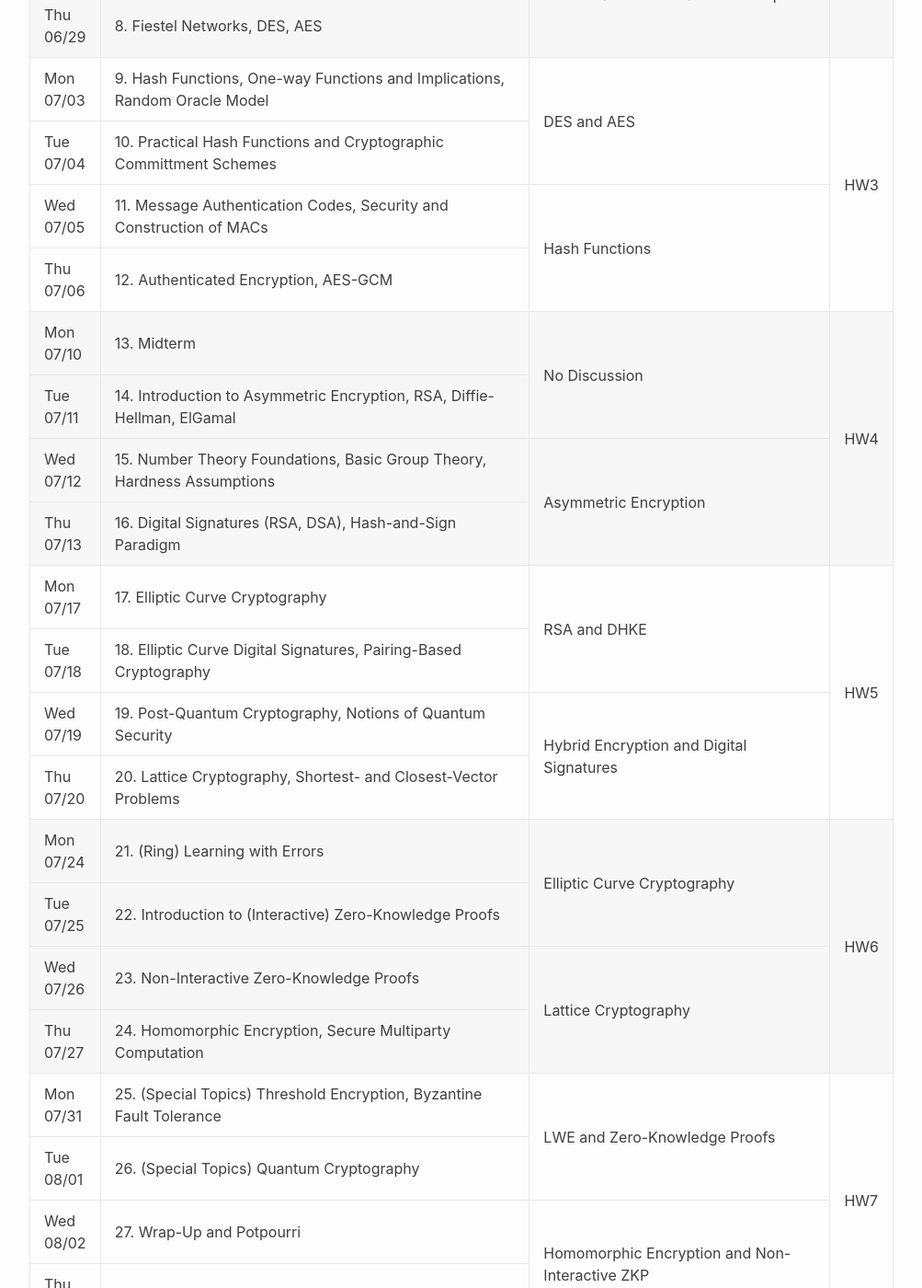
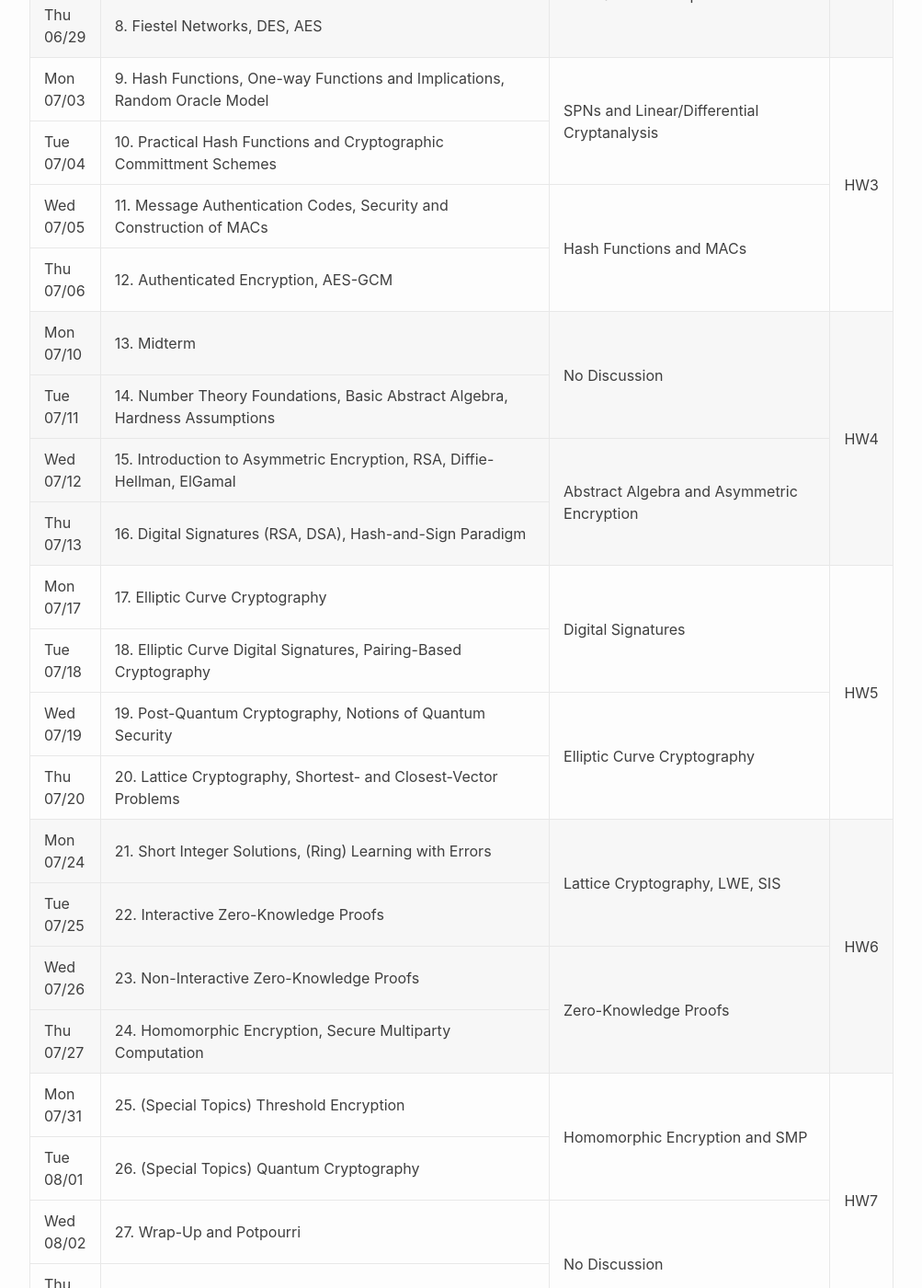
Before and after one commit to CS171-Staff/cs171-su23-website, a Jekyll site: the page built from index.md, in a window 1280 px wide and 1400 px high, scrolled down 1192 px. Shown: the whole window at 92% size, without its empty margins (138-1141 px from the left). Built offline with Jekyll 4.4.1, drawn with Linux system fonts in a browser that asks for light colours; some of the changed text lies outside the part shown.

Commit message:
website update

```diff
--- a/_data/schedule.yml
+++ b/_data/schedule.yml
@@ -47,18 +47,17 @@ announcements:
 discussions:
   - name: No discussion
   - name: Classical Cryptography and Math Review
-  - name: Security Proofs and Indistinguishability
-  - name: Pseudorandomness and Block Ciphers
-  - name: DES and AES
-  - name: Hash Functions
+  - name: Security Proofs and PRGs
+  - name: PRFs and Block Ciphers
+  - name: SPNs and Linear/Differential Cryptanalysis
+  - name: Hash Functions and MACs
   - name: No Discussion
-  - name: Asymmetric Encryption
-  - name: RSA and DHKE
-  - name: Hybrid Encryption and Digital Signatures
+  - name: Abstract Algebra and Asymmetric Encryption
+  - name: Digital Signatures
   - name: Elliptic Curve Cryptography
-  - name: Lattice Cryptography
-  - name: LWE and Zero-Knowledge Proofs
-  - name: Homomorphic Encryption and Non-Interactive ZKP
+  - name: Lattice Cryptography, LWE, SIS
+  - name: Zero-Knowledge Proofs
+  - name: Homomorphic Encryption and SMP
   - name: No Discussion
   - name: No Discussion
 
@@ -74,11 +73,11 @@ agenda:
   - number: 2
     title: Math Review, Complexity Theory Fundamentals
   - number: 3
-    title: Modern Cryptography and Security Proofs
+    title: Modern Cryptography, Security Proofs, Indistinguishability Notions
   - number: 4
-    title: One-Time Pad, Perfect Secrecy, and Indistinguishability Notions
+    title: One-Time Pad, Perfect Secrecy, and Pseudorandom Generators
   - number: 5
-    title: Pseudorandom Functions/Generators, Pseudo-OTP, Stream Ciphers
+    title: Pseudorandom Functions and Pseudorandom Permutations
   - number: 6
     title: Block Ciphers, Modes of Operations, Multi-Encryption
   - number: 7
@@ -96,9 +95,9 @@ agenda:
   - number: 13
     title: Midterm
   - number: 14
+    title: Number Theory Foundations, Basic Abstract Algebra, Hardness Assumptions
+  - number: 15
     title: Introduction to Asymmetric Encryption, RSA, Diffie-Hellman, ElGamal
-  - number: 15
-    title: Number Theory Foundations, Basic Group Theory, Hardness Assumptions
   - number: 16
     title: Digital Signatures (RSA, DSA), Hash-and-Sign Paradigm
   - number: 17
@@ -110,15 +109,15 @@ agenda:
   - number: 20
     title: Lattice Cryptography, Shortest- and Closest-Vector Problems
   - number: 21
-    title: (Ring) Learning with Errors
+    title: Short Integer Solutions, (Ring) Learning with Errors
   - number: 22
-    title: Introduction to (Interactive) Zero-Knowledge Proofs
+    title: Interactive Zero-Knowledge Proofs
   - number: 23
     title: Non-Interactive Zero-Knowledge Proofs
   - number: 24
     title: Homomorphic Encryption, Secure Multiparty Computation
   - number: 25
-    title: (Special Topics) Threshold Encryption, Byzantine Fault Tolerance
+    title: (Special Topics) Threshold Encryption
   - number: 26
     title: (Special Topics) Quantum Cryptography
   - number: 27
```
